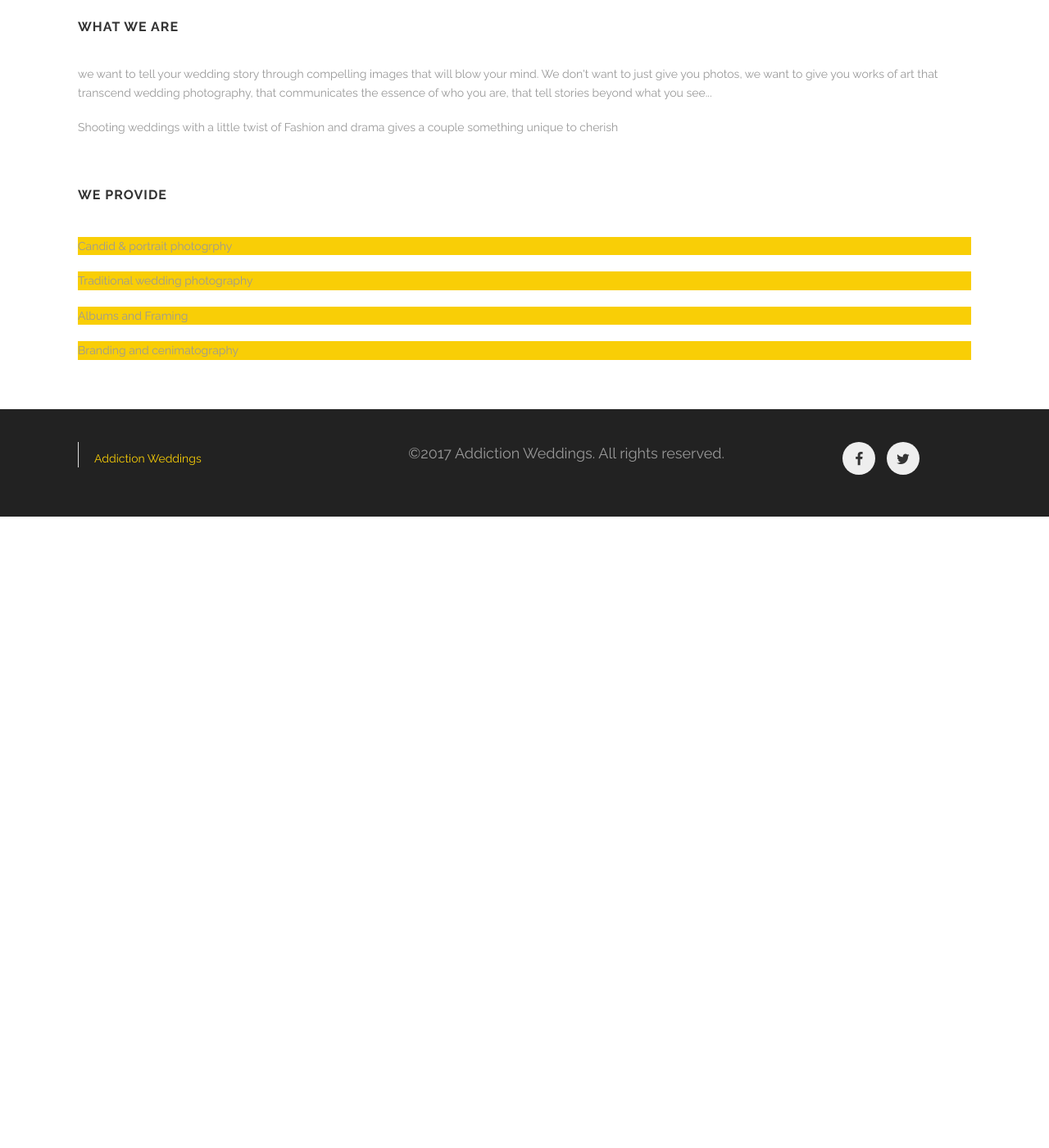
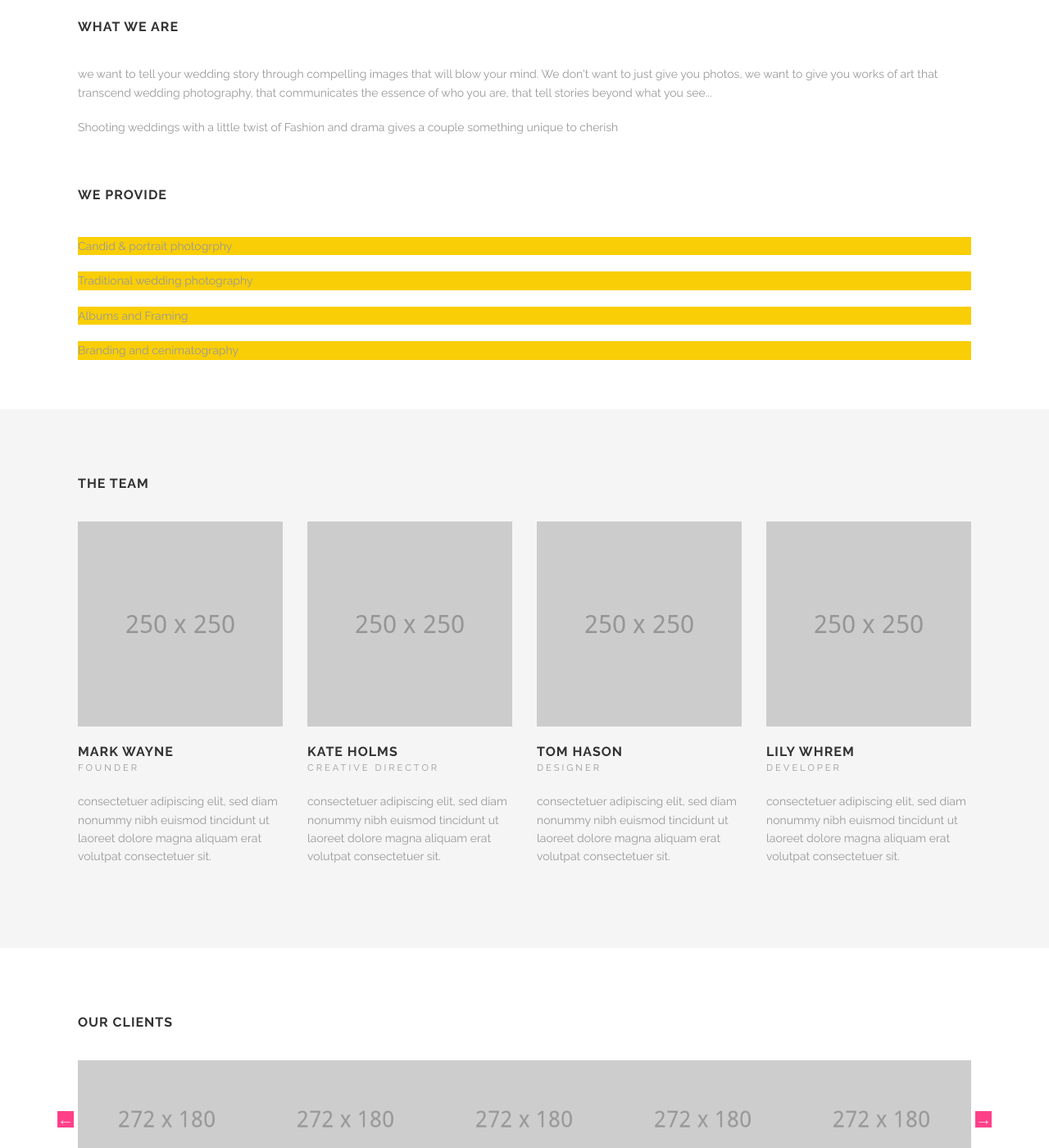
Before and after one commit to prabintp/sandinew, a Jekyll site: the page built from about.markdown, in a window 1280 px wide and 1400 px high, scrolled down 335 px. Shown: the whole window at 82% size. Built offline with Jekyll 4.4.1, drawn with Linux system fonts in a browser that asks for light colours; before the commit the page ends 965 px from its top, so only the background shows below that.

Commit message:
Updated About

```diff
--- a/about.markdown
+++ b/about.markdown
@@ -109,7 +109,7 @@ layout: default
   </div>
 </div>
 <div class='two spacing'></div>
-<!--<div class='full' style='background: #f5f5f5'>
+<div class='full' style='background: #f5f5f5'>
   <div class='row'>
     <div class='large-12 columns'>
       <h3>The team</h3>
@@ -143,8 +143,8 @@ layout: default
     {% endfor %}
   </div>
   <div class='two spacing'></div>
-</div> -->
-<!--<div class='full'>
+</div>
+<div class='full'>
   <div class='row'>
     <div class='large-12 columns'>
       <h3>Our clients</h3>
@@ -159,4 +159,4 @@ layout: default
     </div>
   </div>
   <div class='four spacing'></div>
-</div> -->
+</div>
```
